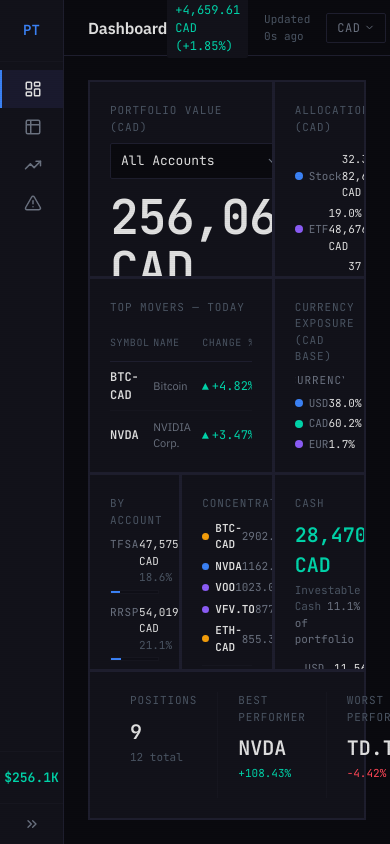
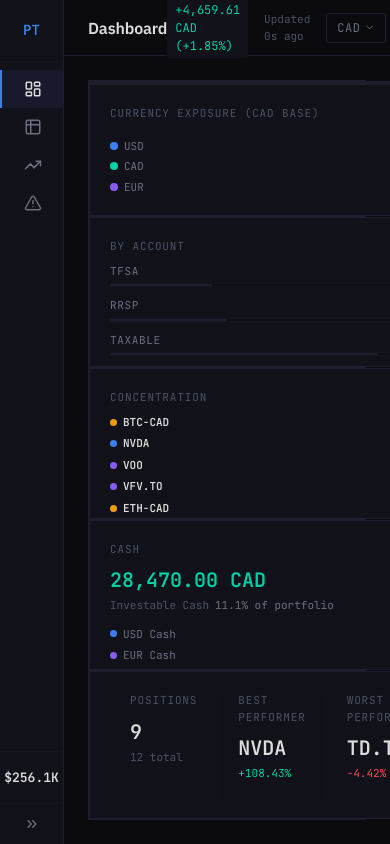
Before and after one commit to GitError/portfolio-tracker, a React (Vite) app: page / in a window 390 px wide. Built offline with nearby package versions, Linux system fonts and the light colour scheme.

Commit message:
fix: ui polish — dashboard metrics, toast improvements, sidebar value colors, CSS tokens (#133-#139)

```diff
--- a/src/components/Dashboard.tsx
+++ b/src/components/Dashboard.tsx
@@ -158,20 +158,21 @@ export function Dashboard({ portfolio, loading }: DashboardProps) {
     return { best, worst, cashTotal };
   }, [filteredHoldings, portfolio]);
 
-  // #49 — Account allocation data
+  // #49 — Account allocation data (always uses full portfolio, not filtered)
   const accountData = useMemo(() => {
-    if (!portfolio || totals.totalValue === 0) return [];
+    if (!portfolio || portfolio.totalValue === 0) return [];
     const byAccount: Record<string, number> = {};
-    for (const h of filteredHoldings) {
+    for (const h of portfolio.holdings) {
       byAccount[h.account] = (byAccount[h.account] ?? 0) + h.marketValueCad;
     }
     return ACCOUNT_OPTIONS.filter((opt) => byAccount[opt.value] !== undefined).map((opt) => ({
       value: opt.value,
       label: opt.label,
       amount: byAccount[opt.value] ?? 0,
-      pct: ((byAccount[opt.value] ?? 0) / totals.totalValue) * 100,
+      pct: ((byAccount[opt.value] ?? 0) / portfolio.totalValue) * 100,
+      isSelected: accountFilter !== 'all' && opt.value === accountFilter,
     }));
-  }, [filteredHoldings, portfolio, totals]);
+  }, [portfolio, accountFilter]);
 
   // #50 — Concentration risk data (non-cash only)
   const concentrationData = useMemo(() => {
@@ -213,17 +214,38 @@ export function Dashboard({ portfolio, loading }: DashboardProps) {
     return <EmptyState message="Add your first holding to get started." />;
   }
 
+  if (portfolio && accountFilter !== 'all' && filteredHoldings.length === 0 && !loading) {
+    return (
+      <div
+        style={{
+          display: 'flex',
+          flexDirection: 'column',
+          alignItems: 'center',
+          justifyContent: 'center',
+          height: '100%',
+          gap: 16,
+        }}
+      >
+        <div style={{ width: 180 }}>
+          <Select
+            value={accountFilter}
+            onChange={(value) => setAccountFilter(value as 'all' | AccountType)}
+            options={[
+              { value: 'all', label: 'All Accounts' },
+              ...ACCOUNT_OPTIONS.map((option) => ({ value: option.value, label: option.label })),
+            ]}
+          />
+        </div>
+        <EmptyState message="No holdings in this account." />
+      </div>
+    );
+  }
+
   return (
     <div
+      className="dashboard-grid"
       style={{
-        display: 'grid',
-        gridTemplateColumns: '1fr 1fr 1fr',
         gridTemplateRows: 'minmax(0, 1fr) minmax(0, 1fr) minmax(0, 1fr) auto',
-        gap: '1px',
-        background: 'var(--border-primary)',
-        border: '1px solid var(--border-primary)',
-        height: '100%',
-        minHeight: 0,
       }}
     >
       {/* Panel 1 — Portfolio Value (spans 2 cols) */}
@@ -622,9 +644,10 @@ export function Dashboard({ portfolio, loading }: DashboardProps) {
                     style={{
                       fontFamily: 'var(--font-mono)',
                       fontSize: 11,
-                      color: 'var(--text-secondary)',
+                      color: acct.isSelected ? 'var(--color-accent)' : 'var(--text-secondary)',
                       textTransform: 'uppercase',
                       letterSpacing: '0.06em',
+                      fontWeight: acct.isSelected ? 600 : 400,
                     }}
                   >
                     {acct.label}
@@ -633,7 +656,7 @@ export function Dashboard({ portfolio, loading }: DashboardProps) {
                     style={{
                       fontFamily: 'var(--font-mono)',
                       fontSize: 11,
-                      color: 'var(--text-primary)',
+                      color: acct.isSelected ? 'var(--text-primary)' : 'var(--text-secondary)',
                     }}
                   >
                     {formatCurrency(acct.amount, baseCurrency)}{' '}
@@ -651,7 +674,7 @@ export function Dashboard({ portfolio, loading }: DashboardProps) {
                     style={{
                       height: '100%',
                       width: `${acct.pct}%`,
-                      background: 'var(--color-accent)',
+                      background: acct.isSelected ? 'var(--color-accent)' : 'var(--border-primary)',
                     }}
                   />
                 </div>
--- a/src/components/Sidebar.tsx
+++ b/src/components/Sidebar.tsx
@@ -140,7 +140,7 @@ export function Sidebar({ portfolio }: SidebarProps) {
             fontFamily: 'var(--font-mono)',
             fontSize: 13,
             fontWeight: 600,
-            color: pnlColor(totalValue),
+            color: 'var(--text-primary)',
             whiteSpace: 'nowrap',
           }}
         >
--- a/src/components/ui/Toast.tsx
+++ b/src/components/ui/Toast.tsx
@@ -41,17 +41,40 @@ function ToastItem({ toast, onDismiss }: { toast: Toast; onDismiss: (id: number)
         border: '1px solid var(--border-primary)',
         borderLeft: `3px solid ${BORDER_COLORS[toast.type]}`,
         padding: '10px 14px',
-        marginTop: '8px',
+        marginBottom: '8px',
         minWidth: '260px',
-        maxWidth: '360px',
+        maxWidth: '380px',
         fontSize: '13px',
         color: 'var(--text-primary)',
         fontFamily: 'var(--font-sans)',
-        cursor: 'pointer',
+        display: 'flex',
+        alignItems: 'flex-start',
+        gap: '10px',
       }}
-      onClick={() => onDismiss(toast.id)}
     >
-      {toast.message}
+      <span style={{ flex: 1, lineHeight: 1.4 }}>{toast.message}</span>
+      <button
+        onClick={() => onDismiss(toast.id)}
+        style={{
+          background: 'none',
+          border: 'none',
+          color: 'var(--text-muted)',
+          cursor: 'pointer',
+          fontSize: '15px',
+          lineHeight: 1,
+          padding: '0 2px',
+          flexShrink: 0,
+        }}
+        aria-label="Dismiss notification"
+        onMouseEnter={(e) => {
+          (e.currentTarget as HTMLButtonElement).style.color = 'var(--text-primary)';
+        }}
+        onMouseLeave={(e) => {
+          (e.currentTarget as HTMLButtonElement).style.color = 'var(--text-muted)';
+        }}
+      >
+        &times;
+      </button>
     </div>
   );
 }
@@ -74,7 +97,7 @@ export function ToastProvider({ children }: { children: React.ReactNode }) {
       <div
         style={{
           position: 'fixed',
-          bottom: '24px',
+          top: '24px',
           right: '24px',
           zIndex: 9999,
           display: 'flex',
--- a/src/index.css
+++ b/src/index.css
@@ -109,3 +109,40 @@ body::after {
 .text-secondary {
   color: var(--text-secondary) !important;
 }
+
+/* #133 — Dashboard responsive grid: stack to 1 column at narrow widths */
+.dashboard-grid {
+  display: grid;
+  grid-template-columns: 1fr 1fr 1fr;
+  gap: 1px;
+  background: var(--border-primary);
+  border: 1px solid var(--border-primary);
+  height: 100%;
+  min-height: 0;
+}
+
+@media (max-width: 900px) {
+  .dashboard-grid {
+    grid-template-columns: 1fr !important;
+  }
+  .dashboard-grid > * {
+    grid-column: span 1 !important;
+  }
+}
+
+/* #134 — Holdings/Performance control bars: wrap on narrow widths */
+.controls-bar {
+  display: flex;
+  align-items: center;
+  justify-content: space-between;
+  flex-wrap: wrap;
+  gap: 10px;
+  margin-bottom: 16px;
+}
+
+.controls-bar-right {
+  display: flex;
+  flex-wrap: wrap;
+  gap: 10px;
+  align-items: center;
+}
```
